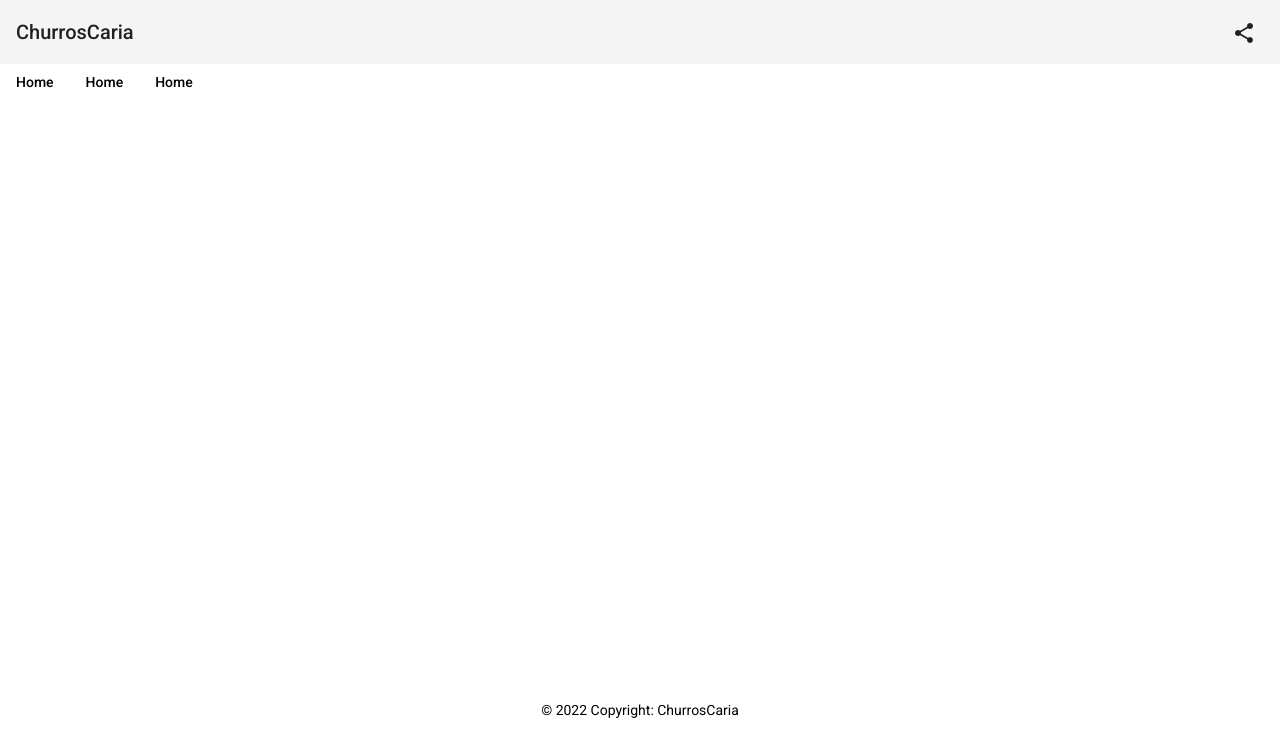
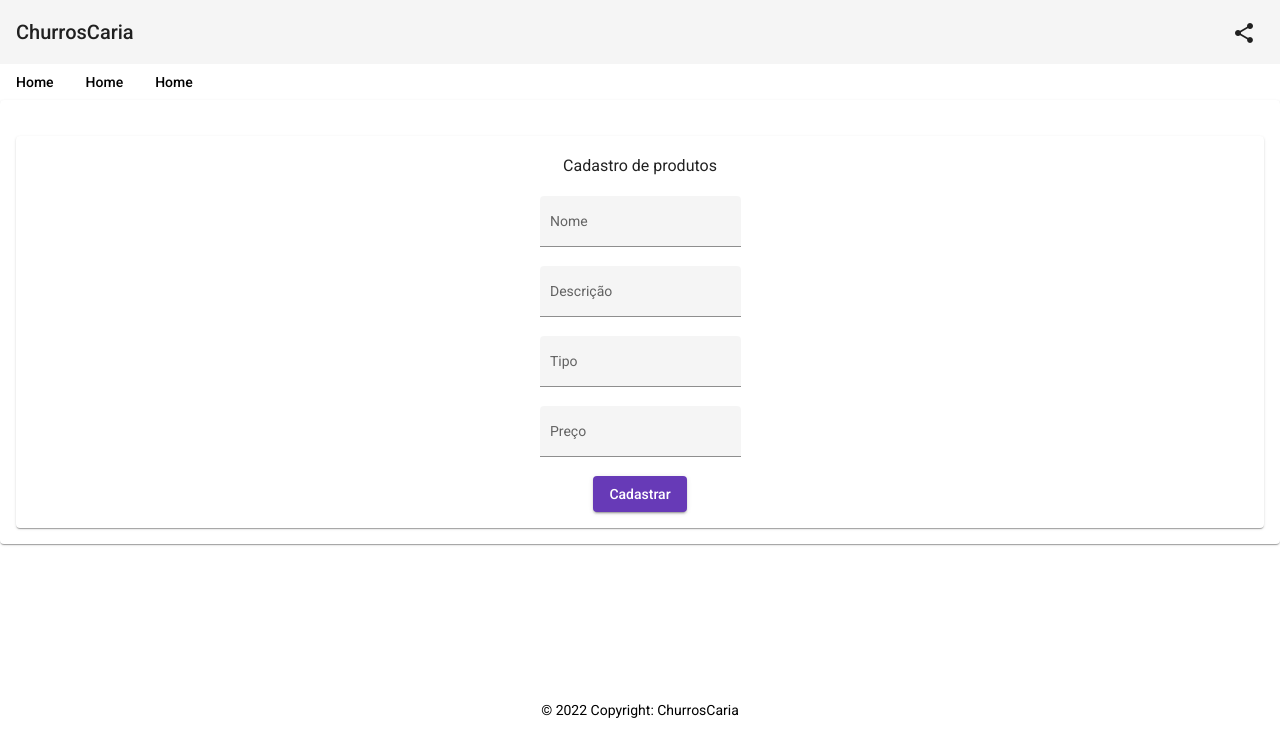
Before and after one commit to up-uppers/churros, an Angular app: page /produto-create in a window 1280 px wide. Before the commit this address led to /. Shown: the top 756 px of the page. Built offline with nearby package versions, Linux system fonts and the light colour scheme.

Commit message:
create produto

```diff
--- a/src/app/app-routing.module.ts
+++ b/src/app/app-routing.module.ts
@@ -6,7 +6,8 @@ import { ListarProdutosComponent } from './components/produtos/listar-produtos/l
 
 const routes: Routes = [
   { path: "", component: HomeComponent },
-  { path: "produtos", component: ListarProdutosComponent }
+  { path: "produtos", component: ListarProdutosComponent },
+  { path: "produto-create", component: CriarProdutosComponent }
 ];
 
 @NgModule({
--- a/src/app/components/produtos/criar-produtos/criar-produtos.component.html
+++ b/src/app/components/produtos/criar-produtos/criar-produtos.component.html
@@ -1 +1,27 @@
-<p>criar-produtos works!</p>
+<div style="text-align: center;">
+    <mat-card>
+        <mat-card style="text-align: center; margin-top: 20px;">
+            <h3>Cadastro de produtos</h3>
+            <mat-form-field class="example-full-width mgInput" appearance="fill">
+                <mat-label for="nome">Nome</mat-label>
+                <input matInput name="nome" [(ngModel)]="name" >
+            </mat-form-field><br>
+            <mat-form-field class="example-full-width mgInput" appearance="fill">
+                <mat-label for="descricao">Descrição</mat-label>
+                <input matInput name="descricao" [(ngModel)]="description" >
+            </mat-form-field><br>
+            <mat-form-field class="example-full-width mgInput" appearance="fill">
+                <mat-label for="tipo">Tipo</mat-label>
+                <input matInput name="tipo" [(ngModel)]="type">
+            </mat-form-field><br>
+            <mat-form-field class="example-full-width mgInput" appearance="fill">
+                <mat-label for="price">Preço</mat-label>
+                <input type="number" matInput name="price" [(ngModel)]="price">
+            </mat-form-field><br>
+
+            <div>
+                <button (click)="cadastrarProduto()" mat-raised-button color="primary">Cadastrar</button>
+            </div>
+        </mat-card>
+    </mat-card>
+</div>
--- a/src/app/components/produtos/criar-produtos/criar-produtos.component.ts
+++ b/src/app/components/produtos/criar-produtos/criar-produtos.component.ts
@@ -1,4 +1,7 @@
 import { Component, OnInit } from '@angular/core';
+import { Router } from '@angular/router';
+import { Produto } from 'src/app/models/produto.model';
+import { ProdutoService } from 'src/app/services/produto.service';
 
 @Component({
   selector: 'app-criar-produtos',
@@ -7,9 +10,28 @@ import { Component, OnInit } from '@angular/core';
 })
 export class CriarProdutosComponent implements OnInit {
 
-  constructor() { }
+  name!: string;
+  type!: string;
+  description!: string;
+  price!: number;
+
+  constructor(private router: Router, private service : ProdutoService) { }
 
   ngOnInit(): void {
   }
 
+  cadastrarProduto(): void {
+    let produto :  Produto = {
+      name: this.name,
+      description: this.description,
+      type: this.type,
+      price: this.price
+    }
+
+    this.service.criar(produto).subscribe((produto) => {
+      console.log(produto)
+      this.router.navigate(["/produtos"]);
+    })
+  }
+
 }
--- a/src/app/services/produto.service.ts
+++ b/src/app/services/produto.service.ts
@@ -17,4 +17,8 @@ export class ProdutoService {
     listar(): Observable<Produto[]> {
         return this.http.get<Produto[]>(`${this.baseUrl}/products`)
     }
+
+    criar(produto: Produto): Observable<Produto> {
+        return this.http.post<Produto>(`${this.baseUrl}/products`, produto)
+    }
 }
```
Also changed, not shown: src/app/app.module.ts (+7 -1 lines).
